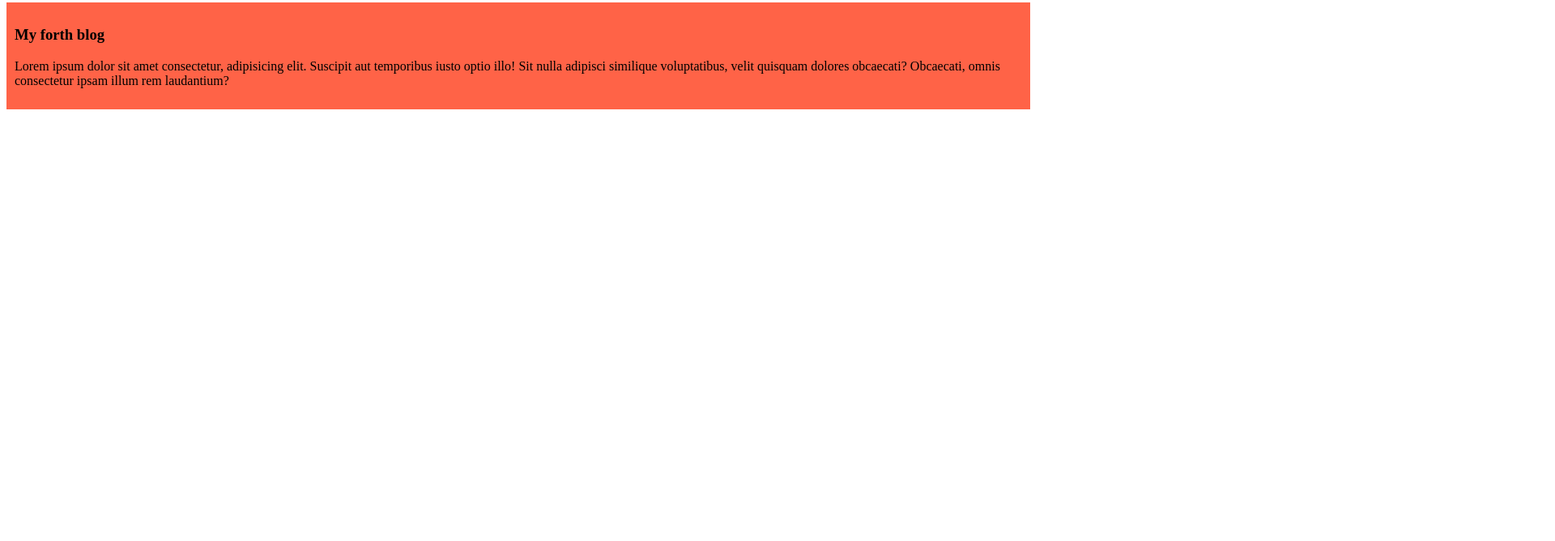
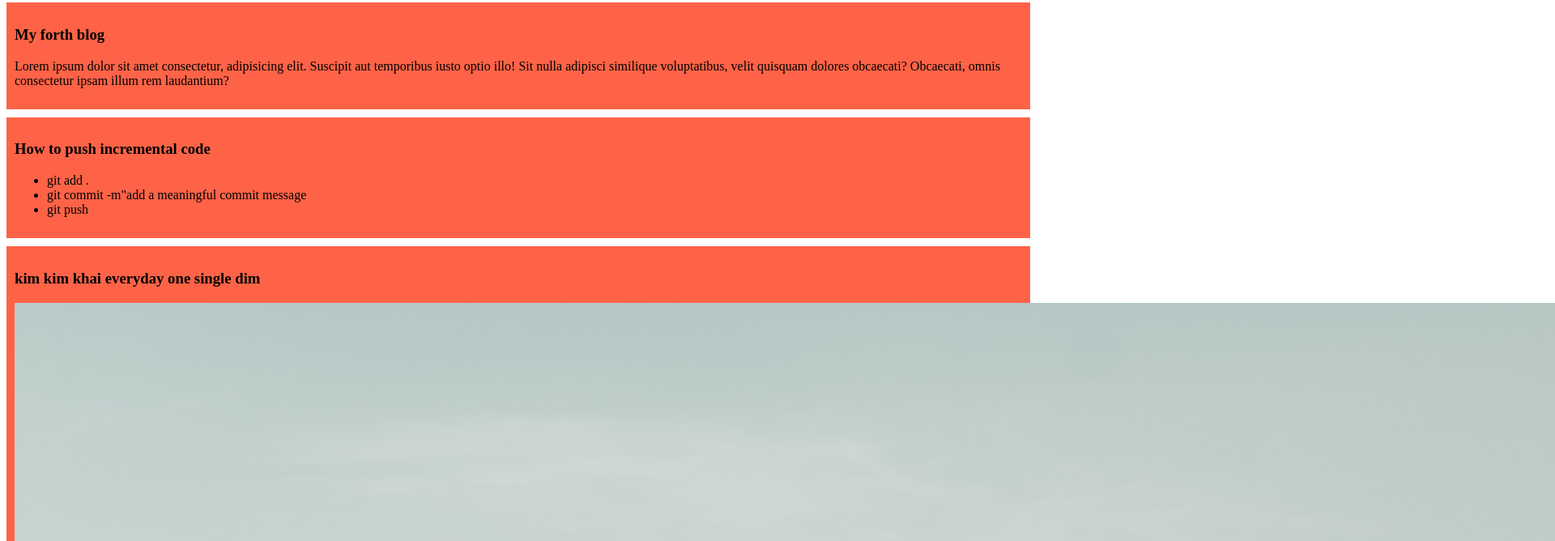
Before and after one commit to Abir0D/my-simple-website, a plain HTML site: page index.html in a window 1280 px wide. Shown: the part 429-1097 px from the top of the page at 81% size, 1920 px wide, since content can reach past the window. Before the commit the page ends 800 px from the top, so only its background shows below. Drawn offline with Linux system fonts and the light colour scheme.

Commit message:
kim with a dim

```diff
--- a/index.html
+++ b/index.html
@@ -23,5 +23,17 @@
         <h3>My forth blog</h3>
         <p>Lorem ipsum dolor sit amet consectetur, adipisicing elit. Suscipit aut temporibus iusto optio illo! Sit nulla adipisci similique voluptatibus, velit quisquam dolores obcaecati? Obcaecati, omnis consectetur ipsam illum rem laudantium?</p>
     </div>
+    <div>
+        <h3>How to push incremental code</h3>
+        <ul>
+            <li>git add .</li>
+            <li>git commit -m"add a meaningful commit message</li>
+            <li>git push</li>
+        </ul>
+    </div>
+    <div>
+        <h3> kim kim khai everyday one single dim</h3>
+        <img src="images/neom.jpg" alt="">
+    </div>
 </body>
 </html>
```
Also changed, not shown: images/neom.jpg (added), images/spenser-sembrat-EHqtj-1kylg-unsplash.jpg (added), 4 other files.
